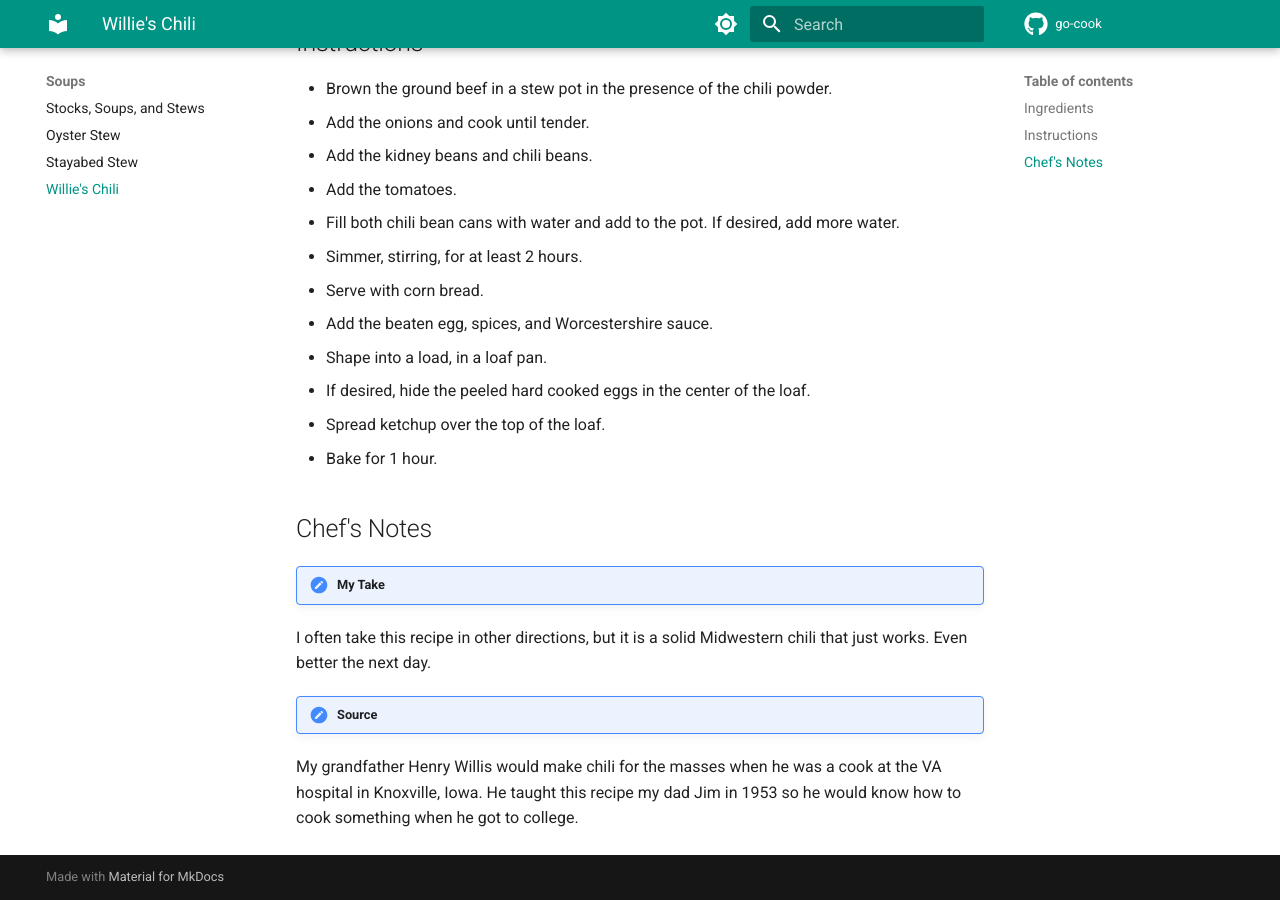
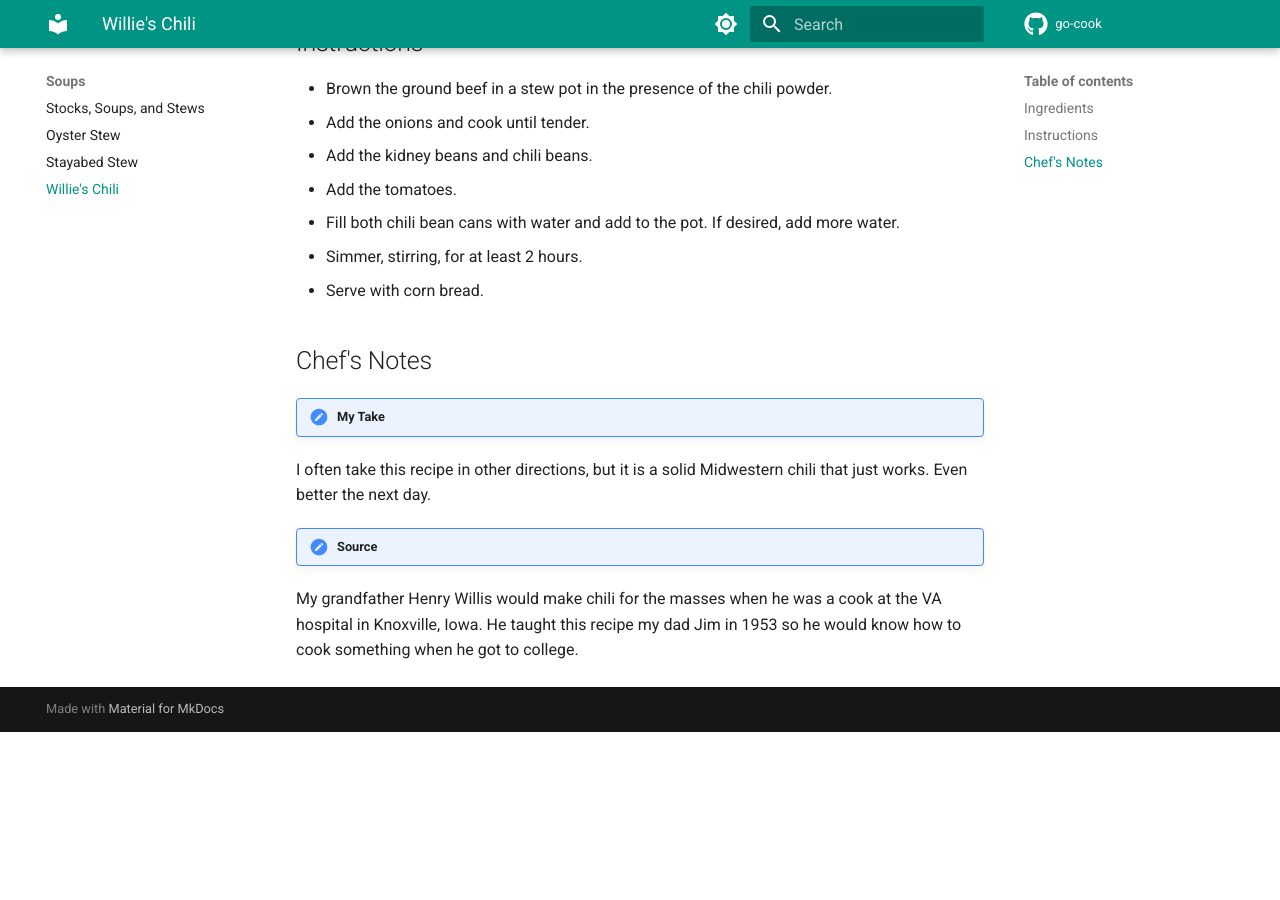
Before and after one commit to tomwillis608/go-cook, an MkDocs documentation site: the page built from cookbook/soups/willies-chili.md, in a window 1280 px wide and 900 px high, scrolled down 744 px. Built offline with MkDocs 1.6.1 and Material for MkDocs 9.7.7, drawn with Linux system fonts in a browser that asks for light colours; comment, search, counter and statistics services are not loaded; after the commit the page ends 1476 px from its top, so only the background shows below that.

Commit message:
Remove meatloaf copy pasta error

```diff
--- a/cookbook/soups/willies-chili.md
+++ b/cookbook/soups/willies-chili.md
@@ -31,12 +31,6 @@ that fed 1100 people at a time.
 - Simmer, stirring, for at least 2 hours.
 - Serve with corn bread.
 
-- Add the beaten egg, spices, and Worcestershire sauce.
-- Shape into a load, in a loaf pan.
-- If desired, hide the peeled hard cooked eggs in the center of the loaf.
-- Spread ketchup over the top of the loaf.
-- Bake for 1 hour.
-
 ## Chef's Notes
 
 !!! note "My Take"
```
